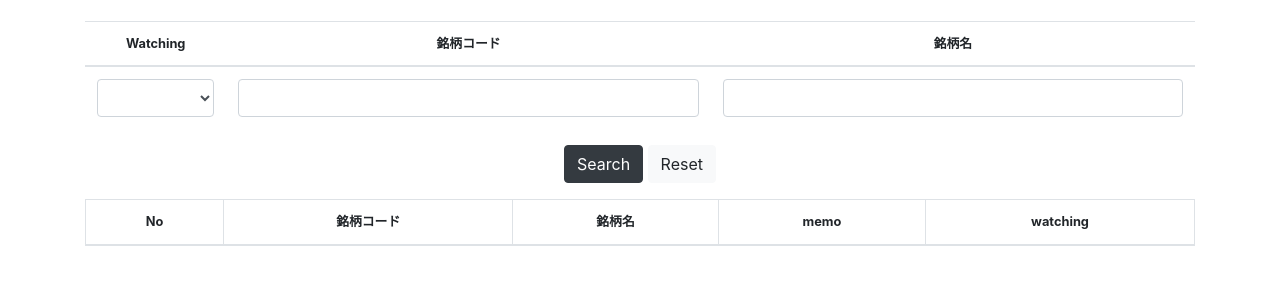
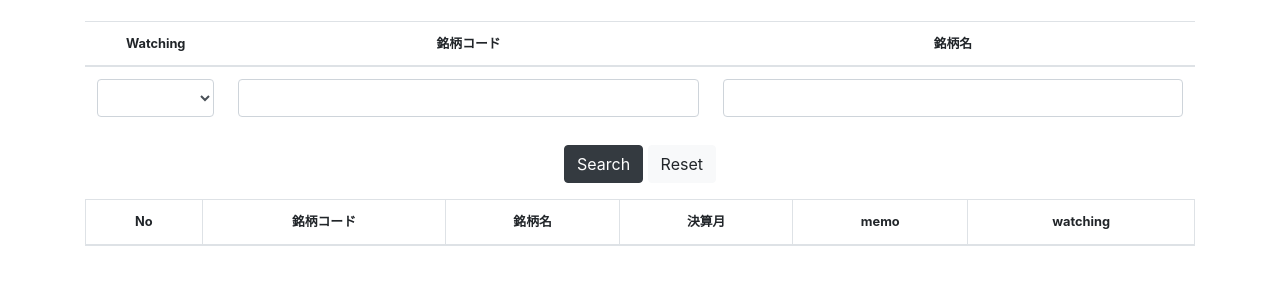
Before and after one commit to nasubipenguin/manage_stock, a Django app: page / in a window 1280 px wide. Shown: the part 142-442 px from the top of the page. Run offline with Django 3.2, Linux system fonts and the light colour scheme; data that the repository does not hold is empty; some libraries are stand-ins or nearby versions.

Commit message:
決算月追加

```diff
--- a/stock/templates/stock/stock_list.html
+++ b/stock/templates/stock/stock_list.html
@@ -42,6 +42,7 @@
             <th>No</th>
             <th scope="col">銘柄コード</th>
             <th scope="col">銘柄名</th>
+            <th scope="col">決算月</th>
             <th scope="col">memo</th>
             <th scope="col">watching</th>
           </tr>
@@ -59,6 +60,7 @@
               <br><a class="small" href="{% url 'stock_info' stock_code=stock.stock_code %}">Update</a>
               &nbsp;<a href="https://www.nikkei.com/nkd/company/?scode={{stock.stock_code}}" target="_blank" class="small">NIKKEI</a>
             </td>
+            <td class="text-center">{{stock.accounting_month}}月</td>
             <td>{{stock.notes}}</td>
             <td class="text-center">{{stock.watch_flag|yesno:"○,ー,ー"}}</td>
           </tr>
--- a/stock/views.py
+++ b/stock/views.py
@@ -233,7 +233,7 @@ def performance_all(request, stock_code):
     stock = get_object_or_404(Stock, stock_code=stock_code)
 
     established = Performance.objects.filter(stock_code=stock_code, is_established=True).order_by('target_period')
-    predicted = Performance.objects.filter(stock_code=stock_code).order_by('target_period', '-pub_year', '-pub_month', '-source')
+    predicted = Performance.objects.filter(stock_code=stock_code).order_by('target_period', 'pub_year', 'pub_month', '-source')
     if (established.count() > 0):
         latest_target_period = established.last().target_period
         predicted = predicted.filter(target_period__gt=latest_target_period)
```
